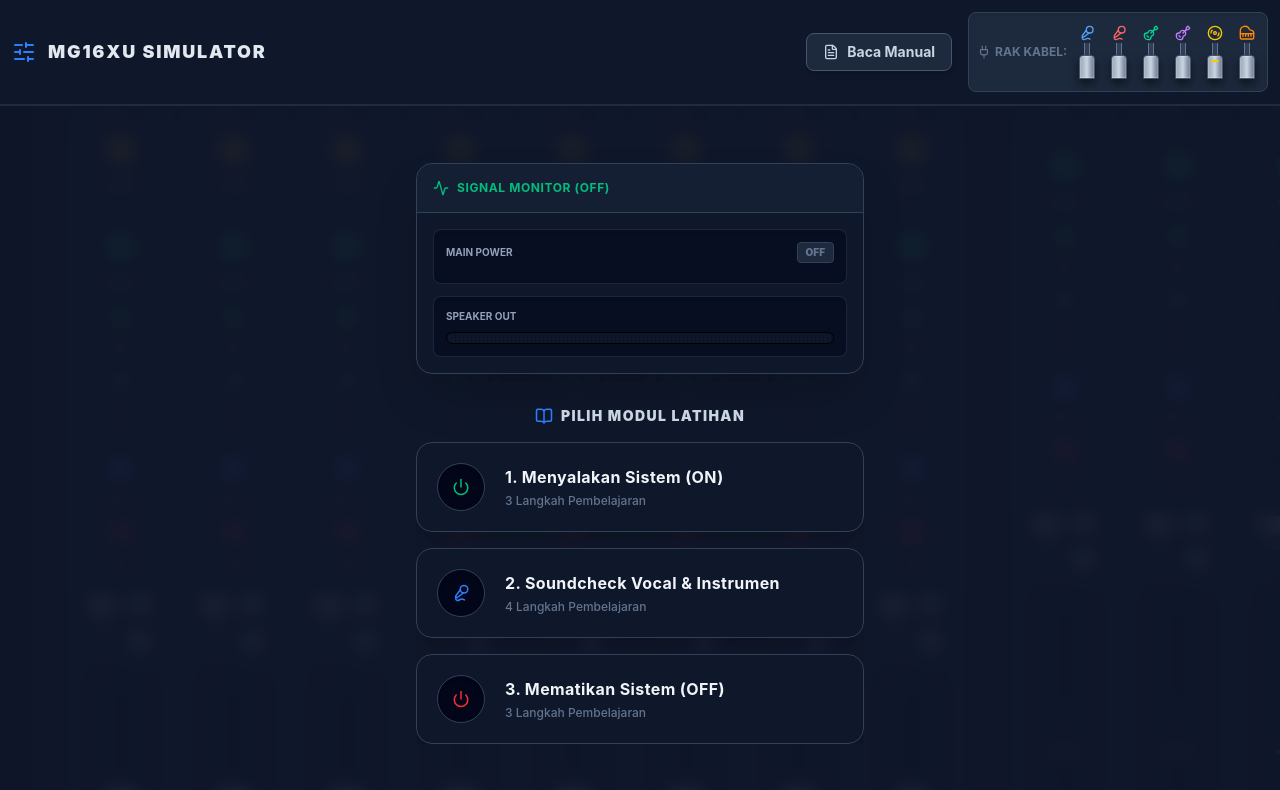
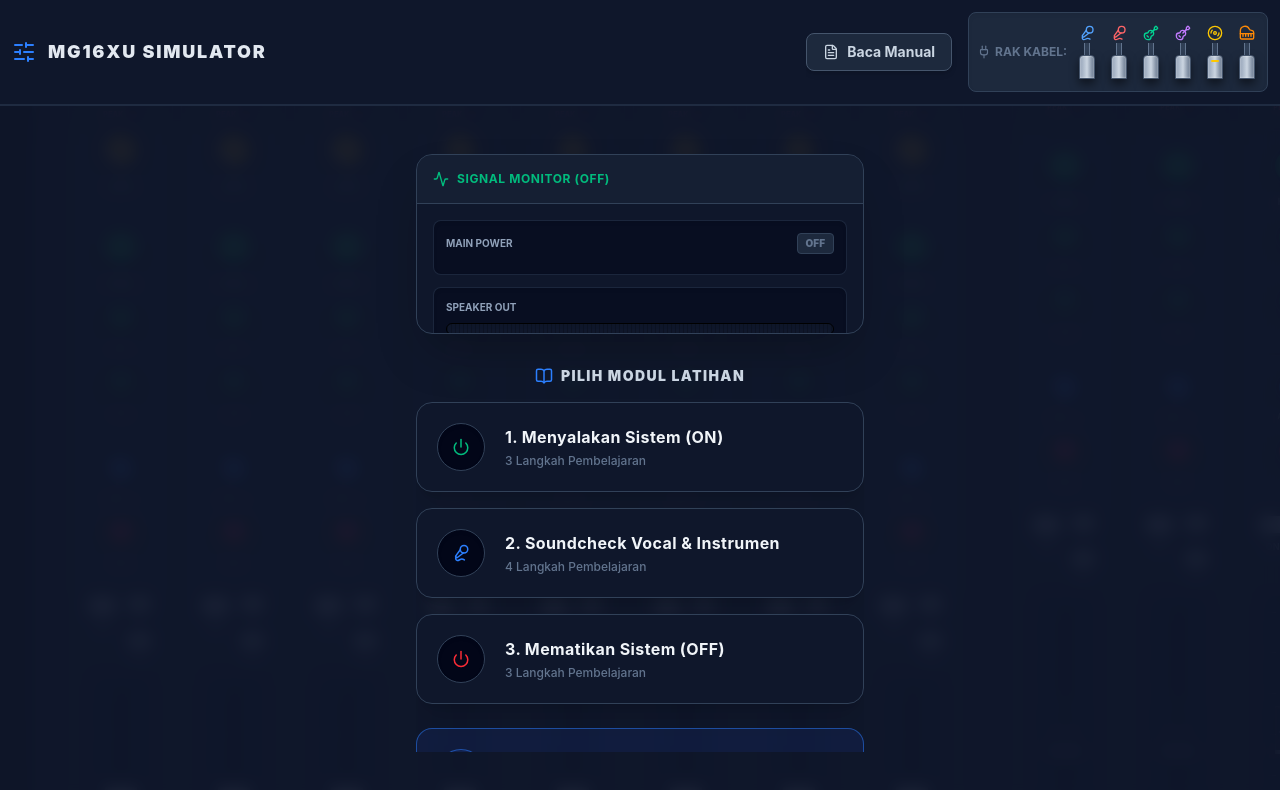
Before and after one commit to wiliansyah/happiness-band-mixer, a React (Vite) app: page / in a window 1280 px wide. Shown: the top 790 px of the page. Built offline with nearby package versions, Linux system fonts and the light colour scheme.

Commit message:
update module placement

```diff
--- a/src/App.jsx
+++ b/src/App.jsx
@@ -378,6 +378,23 @@
                           </div>
                         </button>
                       ))}
+
+                      <button
+                        onClick={() => setViewMode('manual')}
+                        className="text-left p-5 rounded-2xl border border-blue-500/50 hover:border-blue-400 bg-blue-900/20 hover:bg-blue-900/40 transition-all flex items-center gap-5 shadow-xl group hover:shadow-blue-500/20 mt-2"
+                      >
+                        <div className="w-12 h-12 rounded-full bg-blue-950/80 border border-blue-500/50 flex items-center justify-center group-hover:scale-110 transition-transform shadow-inner shrink-0">
+                          <FileText size={24} className="text-blue-400" />
+                        </div>
+                        <div>
+                          <h4 className="font-bold text-blue-300 text-base tracking-wide mb-1 transition-colors">
+                            Buku Panduan Lengkap
+                          </h4>
+                          <p className="text-xs text-blue-400/70 font-medium">
+                            Pelajari anatomi & fungsi setiap tombol
+                          </p>
+                        </div>
+                      </button>
                     </div>
                   </div>
                 ) : (
```
